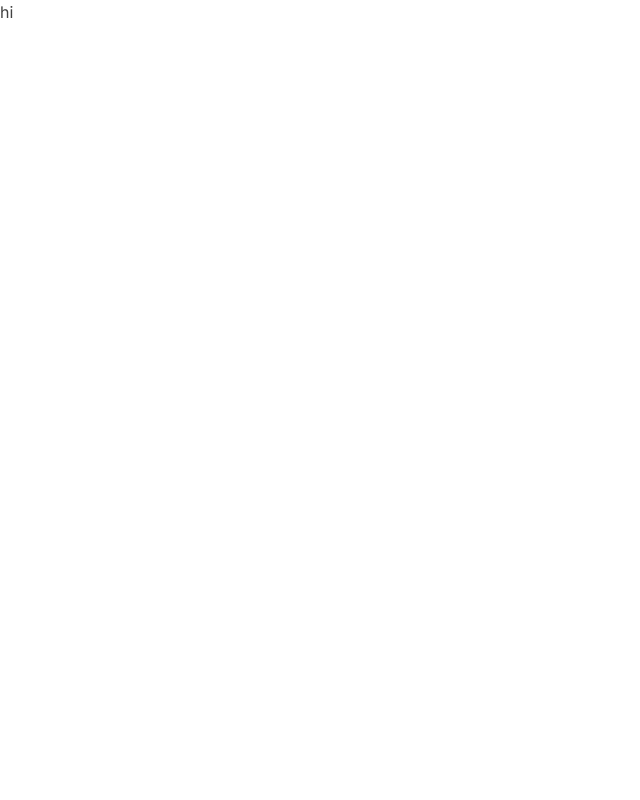
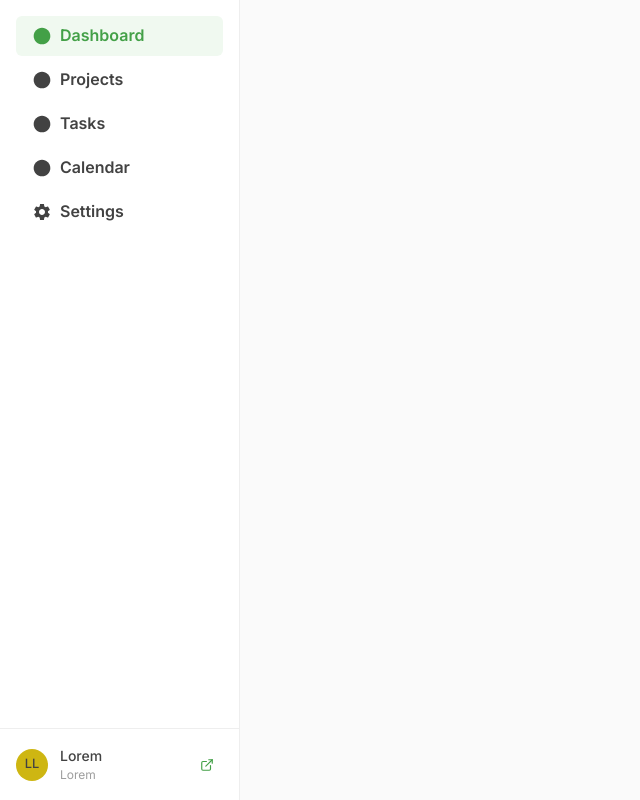
Before and after one commit to oreakinwole/rotate-dashboard, a Next.js app: page / in a window 1280 px wide. Shown: the whole page, without its empty margins (0-640 px from the left). Built offline with nearby package versions, Linux system fonts and the light colour scheme.

Commit message:
feat: sidebar (wip)

```diff
--- a/components/Dashboard.tsx
+++ b/components/Dashboard.tsx
@@ -1,12 +1,17 @@
 "use client"
+
 import { Box, Flex, useColorModeValue } from "@chakra-ui/react"
+import { Sidebar } from "./Sidebar"
+
 
 export function Dashboard() {
+  const bgColor = useColorModeValue("gray.50", "gray.900")
 
-
-    return (
-        <Box minH="100vh">
-            <div>hi</div>
-        </Box>
-    )
+  return (
+    <Box minH="100vh" bg={bgColor}>
+      <Flex h="100vh">
+        <Sidebar />
+      </Flex>
+    </Box>
+  )
 }
--- /dev/null
+++ b/components/NavigationIcon.tsx
@@ -0,0 +1,80 @@
+"use client"
+
+import { Icon } from "@chakra-ui/react"
+
+interface NavigationIconProps {
+  icon: string
+}
+
+export function NavigationIcon({ icon }: NavigationIconProps) {
+  const getIconPath = (iconType: string) => {
+    switch (iconType) {
+      case "grid":
+        return (
+          <path
+            fill="currentColor"
+            d="M3 3h4v4H3V3zm6 0h4v4H9V3zm6 0h4v4h-4V3zM3 9h4v4H3V9zm6 0h4v4H9V9zm6 0h4v4h-4V9zM3 15h4v4H3v-4zm6 0h4v4H9v-4zm6 0h4v4h-4v-4z"
+          />
+        )
+      case "warning":
+        return (
+          <path
+            fill="currentColor"
+            d="M12 2L1 21h22L12 2zm0 3.99L19.53 19H4.47L12 5.99zM11 16h2v2h-2v-2zm0-6h2v4h-2v-4z"
+          />
+        )
+      case "shield":
+        return <path fill="currentColor" d="M12 1L3 5v6c0 5.55 3.84 10.74 9 12 5.16-1.26 9-6.45 9-12V5l-9-4z" />
+      case "crosshairs":
+        return (
+          <path
+            fill="currentColor"
+            d="M12 2C6.48 2 2 6.48 2 12s4.48 10 10 10 10-4.48 10-10S17.52 2 12 2zm-1 17.93c-3.94-.49-7-3.85-7-7.93 0-.62.08-1.21.21-1.79L9 15v1c0 1.1.9 2 2 2v1.93zm6.9-2.54c-.26-.81-1-1.39-1.9-1.39h-1v-3c0-.55-.45-1-1-1H8v-2h2c.55 0 1-.45 1-1V7h2c1.1 0 2-.9 2-2v-.41c2.93 1.19 5 4.06 5 7.41 0 2.08-.8 3.97-2.1 5.39z"
+          />
+        )
+      case "rocket":
+        return (
+          <path
+            fill="currentColor"
+            d="M9.19 6.35c-2.04 2.29-3.44 5.58-3.44 5.58s2.12.21 4.41.21c.81 0 1.63-.02 2.44-.02 2.29 0 4.41-.21 4.41-.21s-1.4-3.29-3.44-5.58C12.24 4.35 10.52 4.35 9.19 6.35zM12 2C6.48 2 2 6.48 2 12s4.48 10 10 10 10-4.48 10-10S17.52 2 12 2z"
+          />
+        )
+      case "document":
+        return (
+          <path
+            fill="currentColor"
+            d="M14 2H6c-1.1 0-1.99.9-1.99 2L4 20c0 1.1.89 2 2 2h12c1.1 0 2-.9 2-2V8l-6-6zm2 16H8v-2h8v2zm0-4H8v-2h8v2zm-3-5V3.5L18.5 9H13z"
+          />
+        )
+      case "snowflake":
+        return (
+          <path
+            fill="currentColor"
+            d="M22 11h-4.17l3.24-3.24-1.41-1.42L15.83 10H13V7.17l3.66-3.66-1.42-1.41L12 5.34V1h-2v4.34L6.76 2.1 5.34 3.51 9 7.17V10H6.17L2.93 6.76 1.51 8.17 4.75 11H1v2h3.75l-3.24 3.24 1.42 1.42L6.17 14H9v2.83L5.34 20.49l1.42 1.41L10 18.66V23h2v-4.34l3.24 3.24 1.42-1.41L13 16.83V14h2.83l3.24 3.24 1.41-1.42L17.25 13H22v-2z"
+          />
+        )
+      case "settings":
+        return (
+          <path
+            fill="currentColor"
+            d="M19.14 12.94c.04-.3.06-.61.06-.94 0-.32-.02-.64-.07-.94l2.03-1.58c.18-.14.23-.41.12-.61l-1.92-3.32c-.12-.22-.37-.29-.59-.22l-2.39.96c-.5-.38-1.03-.7-1.62-.94l-.36-2.54c-.04-.24-.24-.41-.48-.41h-3.84c-.24 0-.43.17-.47.41l-.36 2.54c-.59.24-1.13.57-1.62.94l-2.39-.96c-.22-.08-.47 0-.59.22L2.74 8.87c-.12.21-.08.47.12.61l2.03 1.58c-.05.3-.09.63-.09.94s.02.64.07.94l-2.03 1.58c-.18.14-.23.41-.12.61l1.92 3.32c.12.22.37.29.59.22l2.39-.96c.5.38 1.03.7 1.62.94l.36 2.54c.05.24.24.41.48.41h3.84c.24 0 .44-.17.47-.41l.36-2.54c.59-.24 1.13-.56 1.62-.94l2.39.96c.22.08.47 0 .59-.22l1.92-3.32c.12-.22.07-.47-.12-.61l-2.01-1.58zM12 15.6c-1.98 0-3.6-1.62-3.6-3.6s1.62-3.6 3.6-3.6 3.6 1.62 3.6 3.6-1.62 3.6-3.6 3.6z"
+          />
+        )
+      case "stack":
+        return (
+          <path
+            fill="currentColor"
+            d="M20 6h-2.18c.11-.31.18-.65.18-1a2.996 2.996 0 0 0-5.5-1.65l-.5.67-.5-.68C10.96 2.54 10.05 2 9 2 7.34 2 6 3.34 6 5c0 .35.07.69.18 1H4c-1.11 0-2 .89-2 2v11c0 1.11.89 2 2 2h16c1.11 0 2-.89 2-2V8c0-1.11-.89-2-2-2zM9 4c.55 0 1 .45 1 1s-.45 1-1 1-1-.45-1-1 .45-1 1-1zm6 0c.55 0 1 .45 1 1s-.45 1-1 1-1-.45-1-1 .45-1 1-1z"
+          />
+        )
+      default:
+        return <path fill="currentColor" d="M12 2C6.48 2 2 6.48 2 12s4.48 10 10 10 10-4.48 10-10S17.52 2 12 2z" />
+    }
+  }
+
+  return (
+    <Icon viewBox="0 0 24 24" w={5} h={5}>
+      {getIconPath(icon)}
+    </Icon>
+  )
+}
--- /dev/null
+++ b/components/Sidebar.tsx
@@ -0,0 +1,104 @@
+"use client"
+
+import { Box, VStack, HStack, Text, Avatar, IconButton, useColorModeValue, Button } from "@chakra-ui/react"
+import { NavigationIcon } from "./NavigationIcon"
+import { ExternalLinkIcon } from "@chakra-ui/icons"
+
+export function Sidebar() {
+  const bgColor = useColorModeValue("white", "gray.800")
+  const borderColor = useColorModeValue("gray.200", "gray.700")
+  const activeItemBg = useColorModeValue("brand.50", "brand.900")
+  const activeItemColor = useColorModeValue("brand.600", "brand.200")
+  const hoverBg = useColorModeValue("gray.100", "gray.700")
+
+const navigationItems = [
+  {
+    id: 'dashboard',
+    label: 'Dashboard',
+    icon: 'dashboard',
+    isActive: true,
+  },
+  {
+    id: 'projects',
+    label: 'Projects',
+    icon: 'folder',
+    isActive: false,
+  },
+  {
+    id: 'tasks',
+    label: 'Tasks',
+    icon: 'check-circle',
+    isActive: false,
+  },
+  {
+    id: 'calendar',
+    label: 'Calendar',
+    icon: 'calendar',
+    isActive: false,
+  },
+  {
+    id: 'settings',
+    label: 'Settings',
+    icon: 'settings',
+    isActive: false,
+  },
+]
+
+
+//   if (isLoading) {
+//     return (
+//       <Box w="240px" bg={bgColor} borderRight="1px" borderColor={borderColor} p={4}>
+//         <Text>Loading...</Text>
+//       </Box>
+//     )
+//   }
+
+  return (
+    <Box
+      w="240px"
+      bg={bgColor}
+      borderRight="1px"
+      borderColor={borderColor}
+      display="flex"
+      flexDirection="column"
+      role="navigation"
+      aria-label="Main navigation"
+    >
+      <VStack spacing={1} p={4} flex={1}>
+        {navigationItems?.map((item) => (
+          <Button
+            key={item.id}
+            variant="ghost"
+            w="full"
+            justifyContent="flex-start"
+            leftIcon={<NavigationIcon icon={item.icon} />}
+            bg={item.isActive ? activeItemBg : "transparent"}
+            color={item.isActive ? activeItemColor : "inherit"}
+            _hover={{
+              bg: item.isActive ? activeItemBg : hoverBg,
+            }}
+            aria-current={item.isActive ? "page" : undefined}
+            tabIndex={0}
+          >
+            {item.label}
+          </Button>
+        ))}
+      </VStack>
+
+      <Box p={4} borderTop="1px" borderColor={borderColor}>
+        <HStack spacing={3}>
+          <Avatar size="sm" name="Lorem Lorem" />
+          <Box flex={1}>
+            <Text fontSize="sm" fontWeight="medium">
+              Lorem
+            </Text>
+            <Text fontSize="xs" color="gray.500">
+              Lorem
+            </Text>
+          </Box>
+          <IconButton aria-label="External link" icon={<ExternalLinkIcon />} size="sm" variant="ghost" />
+        </HStack>
+      </Box>
+    </Box>
+  )
+}
```
